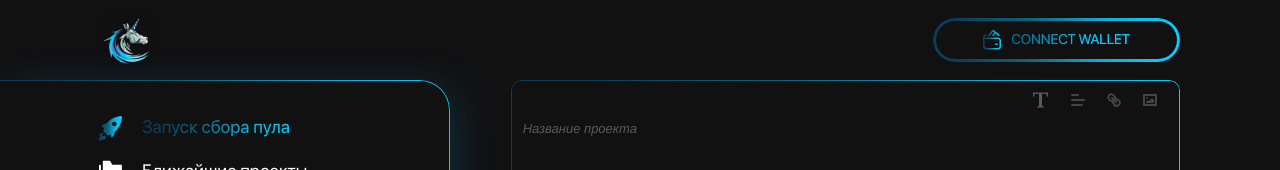
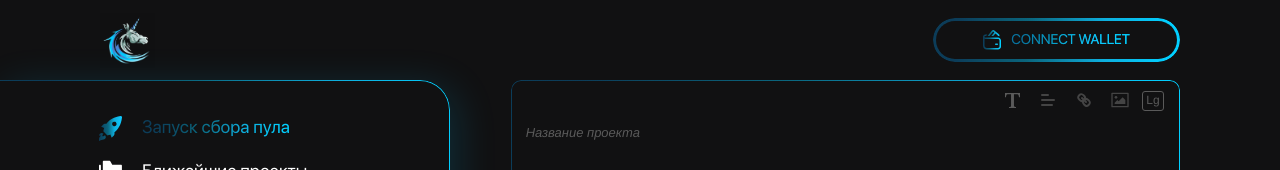
Before and after one commit to Credit-is-First/defi-pool-vc-admin, a React (Create React App) app: page /pool-collection in a window 1280 px wide. Shown: the top 170 px of the page. Built offline with nearby package versions, Linux system fonts and the light colour scheme.

Commit message:
fix feedback 2

```diff
--- a/src/App.css
+++ b/src/App.css
@@ -87,15 +87,37 @@
 .ql-toolbar.ql-snow .ql-formats {
   margin-right: 0 !important;
 }
-.ql-snow.ql-toolbar .ql-customText:hover svg {
+.ql-snow.ql-toolbar .custom-icon-picker span:hover svg {
   fill: #02cfff !important;
 }
 
 .ql-editor.ql-blank::before {
-  left: 0 !important;
   color: #5a5a5a !important;
 }
 
-.ql-editor {
-  padding: 0 !important;
+.ql-snow .ql-picker-options {
+  background-color: #111112 !important;
 }
+
+.ql-toolbar.ql-snow .ql-picker.ql-expanded .ql-picker-options {
+  border-color: #5a5a5a !important;
+}
+
+.ql-toolbar.ql-snow .ql-picker.ql-expanded .ql-picker-label {
+  border-color: #5a5a5a !important;
+}
+.ql-snow .ql-tooltip {
+  z-index: 52;
+}
+
+.ql-snow .ql-image {
+  padding: 0px !important;
+}
+
+.ql-snow .ql-image svg {
+  width: 28px !important;
+  height: 24px !important;
+}
+.ql-snow .ql-image svg .ql-stroke {
+  stroke-width: 1px !important;
+}
--- a/src/index.css
+++ b/src/index.css
@@ -55,7 +55,7 @@
   border-radius: inherit;
   position: var(--position);
   inset: 0;
-  z-index: 1;
+  z-index: 0;
 }
 
 .gradient-bottom-border {
@@ -215,15 +215,3 @@ input[type='number'] {
   appearance: textfield;
   -moz-appearance: textfield; /* Firefox - override default appearance */
 }
-
-.ql-snow .ql-picker-options {
-  background-color: #111112 !important;
-}
-
-.ql-toolbar.ql-snow .ql-picker.ql-expanded .ql-picker-options {
-  border-color: #5a5a5a !important;
-}
-
-.ql-toolbar.ql-snow .ql-picker.ql-expanded .ql-picker-label {
-  border-color: #5a5a5a !important;
-}
--- a/src/layouts/index.tsx
+++ b/src/layouts/index.tsx
@@ -7,7 +7,7 @@ import { isMobile } from 'react-device-detect'
 import useScreen from 'src/hooks/useScreen'
 
 function AdminLayout() {
-  const [open, setOpen] = useState(true)
+  const [open, setOpen] = useState(false)
   const moreThanSm = useScreen('sm')
 
   const showMenuTitle = useMemo(() => {
@@ -27,10 +27,10 @@ function AdminLayout() {
       <AdminSidebar
         showMenuTitle={showMenuTitle}
         onOpen={setOpen}
-        className='fixed h-admin-content bottom-0 left-0 z-50'
+        className='fixed top-[80px] bottom-0 left-0 z-50'
       />
       <div className='flex min-h-[100vh] pt-[80px] pr-5 md:pr-10 lg:pr-20 xl:pr-[100px] overflow-hidden'>
-        <AdminSidebar showMenuTitle={moreThanSm} className='h-admin-content invisible' />
+        <AdminSidebar showMenuTitle={moreThanSm} className='top-[80px] invisible' />
         <div className='ml-5 md:ml-10 lg:ml-[60px] flex-auto w-1'>
           <Outlet />
           {isMobile && <AdminFooter />}
--- a/src/pages/PoolCollection/components/TextEditor.tsx
+++ b/src/pages/PoolCollection/components/TextEditor.tsx
@@ -1,6 +1,6 @@
 import React, { useCallback, useMemo, useState } from 'react'
 import clsx from 'clsx'
-import ReactQuill, { Quill } from 'react-quill'
+import ReactQuill from 'react-quill'
 import 'react-quill/dist/quill.snow.css'
 
 import GradientWrraper from 'src/components/GradientWrapper'
@@ -12,14 +12,14 @@ type Props = {
   placeholder?: string
 } & BaseProps
 
-const formats = ['font', 'align', 'image', 'link']
+const formats = ['align', 'image', 'link']
 
 const TextEditor = ({ className, placeholder }: Props) => {
   const [showToolbar, setShowToolbar] = useState(false)
   const [editorHtml, setEditorHtml] = useState('')
 
   const toogleToolbar = useCallback(() => setShowToolbar((prev) => !prev), [])
-  const handleTextToolbarIcon = useCallback(() => {}, [])
+  const handleLogoIcon = useCallback(() => {}, [])
 
   const modules = useMemo(() => {
     return {
@@ -27,7 +27,7 @@ const TextEditor = ({ className, placeholder }: Props) => {
         container: '#toolbar',
         handlers: {
           expand: toogleToolbar,
-          customText: handleTextToolbarIcon,
+          logo: handleLogoIcon,
         },
       },
     }
@@ -38,14 +38,12 @@ const TextEditor = ({ className, placeholder }: Props) => {
   }, [])
 
   return (
-    <GradientWrraper
-      borderWidth={1}
-      className={clsx('flex overflow-hidden rounded-[10px]', className)}
-    >
+    <GradientWrraper borderWidth={1} className={clsx('flex rounded-[10px]', className)}>
       <div className='w-full flex flex-row-reverse sm:flex-col'>
         <QuillToolbar show={showToolbar} />
+        <div className='relative w-full flex-auto'>
           <ReactQuill
-          className='w-full flex flex-col flex-auto overflow-y-auto !p-3 sm:!pt-0'
+            className='absolute inset-0 !p-0'
             value={editorHtml}
             onChange={handleChange}
             placeholder={placeholder}
@@ -53,35 +51,42 @@ const TextEditor = ({ className, placeholder }: Props) => {
             formats={formats}
           />
         </div>
+      </div>
     </GradientWrraper>
   )
 }
 
 export default TextEditor
 
-const Font = Quill.import('formats/font')
-Font.whitelist = ['arial', 'comic-sans', 'courier-new', 'georgia', 'helvetica', 'lucida']
-Quill.register(Font, true)
-
 type ToolbarProps = {
   show: boolean
 } & BaseProps
-
+const options: Option[] = [
+  {
+    value: 'option1',
+    icon: <TextIcon />,
+  },
+  {
+    value: 'option2',
+    icon: <TextIcon width={10} />,
+  },
+]
 function QuillToolbar({ show, className }: ToolbarProps) {
   return (
     <div
       id='toolbar'
-      className={clsx(className, 'gap-2 !flex-col !justify-start sm:!flex-row sm:!justify-end')}
+      className={clsx(
+        className,
+        'gap-2 !flex-col !justify-start sm:!flex-row sm:!justify-end !pb-0 items-center',
+      )}
     >
       <span className='ql-formats sm:!hidden'>
-        <button className='ql-expand'>
+        <button className='ql-expand !flex justify-center'>
           <ExpandIcon fill={show ? 'white' : '#5a5a5a'} />
         </button>
       </span>
       <span className={clsx({ '!hidden': !show }, 'ql-formats sm:!inline-block')}>
-        <button className='ql-customText'>
-          <TextIcon />
-        </button>
+        <IconPicker options={options} />
       </span>
       <span className={clsx({ '!hidden': !show }, 'ql-formats sm:!inline-block')}>
         <select className='ql-align' />
@@ -92,6 +97,51 @@ function QuillToolbar({ show, className }: ToolbarProps) {
       <span className={clsx({ '!hidden': !show }, 'ql-formats sm:!inline-block')}>
         <button className='ql-image' />
       </span>
+      <span className={clsx({ '!hidden': !show }, 'ql-formats sm:!inline-block !pt-[1px]')}>
+        <button className='ql-logo !w-[22px] !h-[20px] text-[12px] text-disactive !border-solid !border-[1px] rounded-[3px] !p-0'>
+          Lg
+        </button>
+      </span>
     </div>
   )
 }
+interface Option {
+  value: string
+  icon: JSX.Element
+}
+
+interface IconPickerProps {
+  options: Option[]
+}
+
+const IconPicker: React.FC<IconPickerProps> = ({ options }) => {
+  const [isOpen, setIsOpen] = useState(false)
+  const [selectedOption, setSelectedOption] = useState<Option>(options[0])
+
+  const handleOptionClick = (option: Option) => {
+    setSelectedOption(option)
+    setIsOpen(false)
+  }
+
+  return (
+    <div className={clsx('ql-picker ql-icon-picker custom-icon-picker', { 'ql-expanded': isOpen })}>
+      <span
+        className='ql-picker-label !flex justify-center items-center'
+        onClick={() => setIsOpen(!isOpen)}
+      >
+        {selectedOption.icon}
+      </span>
+      <div className='ql-picker-options' aria-hidden={!isOpen}>
+        {options.map((option) => (
+          <span
+            key={option.value}
+            className={'ql-picker-item !flex justify-center items-center'}
+            onClick={() => handleOptionClick(option)}
+          >
+            {option.icon}
+          </span>
+        ))}
+      </div>
+    </div>
+  )
+}
--- a/src/pages/PublishedProject/index.tsx
+++ b/src/pages/PublishedProject/index.tsx
@@ -2,7 +2,6 @@ import React from 'react'
 import ScrollView from 'src/components/ScrollView'
 import BaseSearchInput from 'src/components/inputs/BaseSearchInput'
 import FiveirePercentItem from '../Statistics/FiveirePercentItem'
-import { ReactComponent as Close } from 'src/assets/icons/close.svg'
 import { fireItems } from '../Statistics/dummyData'
 
 function PublishedProject() {
@@ -13,14 +12,16 @@ function PublishedProject() {
         <ScrollView
           className='block flex-auto h-full'
           style={{ height: 'calc(100% - 56px)' }}
-          contentClass='pl-1 pr-0 md:pr-[44px] overflow-y-auto'
+          contentClass='px-1 md:pr-[44px] overflow-y-auto'
         >
           <div className='grid gap-[18px] py-1'>
             {fireItems.map((precent, index) => (
-              <div key={index} className='flex items-center'>
-                <FiveirePercentItem className='flex-auto w-full mr-[18px]' percent={precent} />
-                <Close />
-              </div>
+              <FiveirePercentItem
+                key={index}
+                closable
+                className='flex-auto w-full sm:mr-[18px]'
+                percent={precent}
+              />
             ))}
           </div>
         </ScrollView>
--- a/src/pages/Statistics/index.tsx
+++ b/src/pages/Statistics/index.tsx
@@ -46,7 +46,7 @@ function StatisticsPage() {
             <ScrollView
               className='block flex-auto'
               style={{ height: 'calc(100% - 56px)' }}
-              contentClass='pl-1 pr-0 md:pr-[30px] overflow-y-auto'
+              contentClass='px-1 md:pr-[30px] overflow-y-auto'
             >
               <div className='grid gap-[18px] py-1'>
                 {fireItems.map((precent, index) => (
```
Also changed, not shown: src/pages/Statistics/FiveirePercentItem.tsx (+24 -9 lines). Lines whose indentation alone changed are shown as unchanged.
